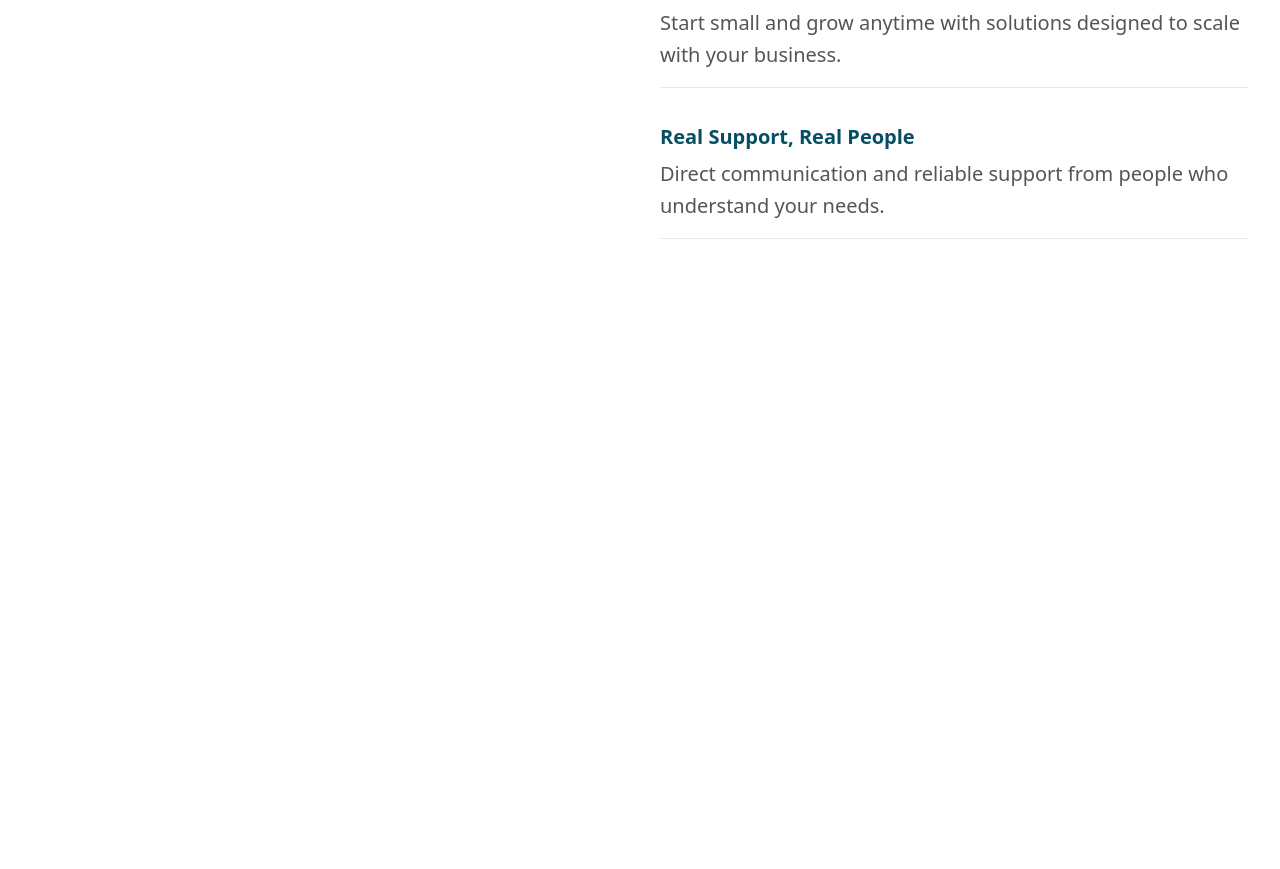
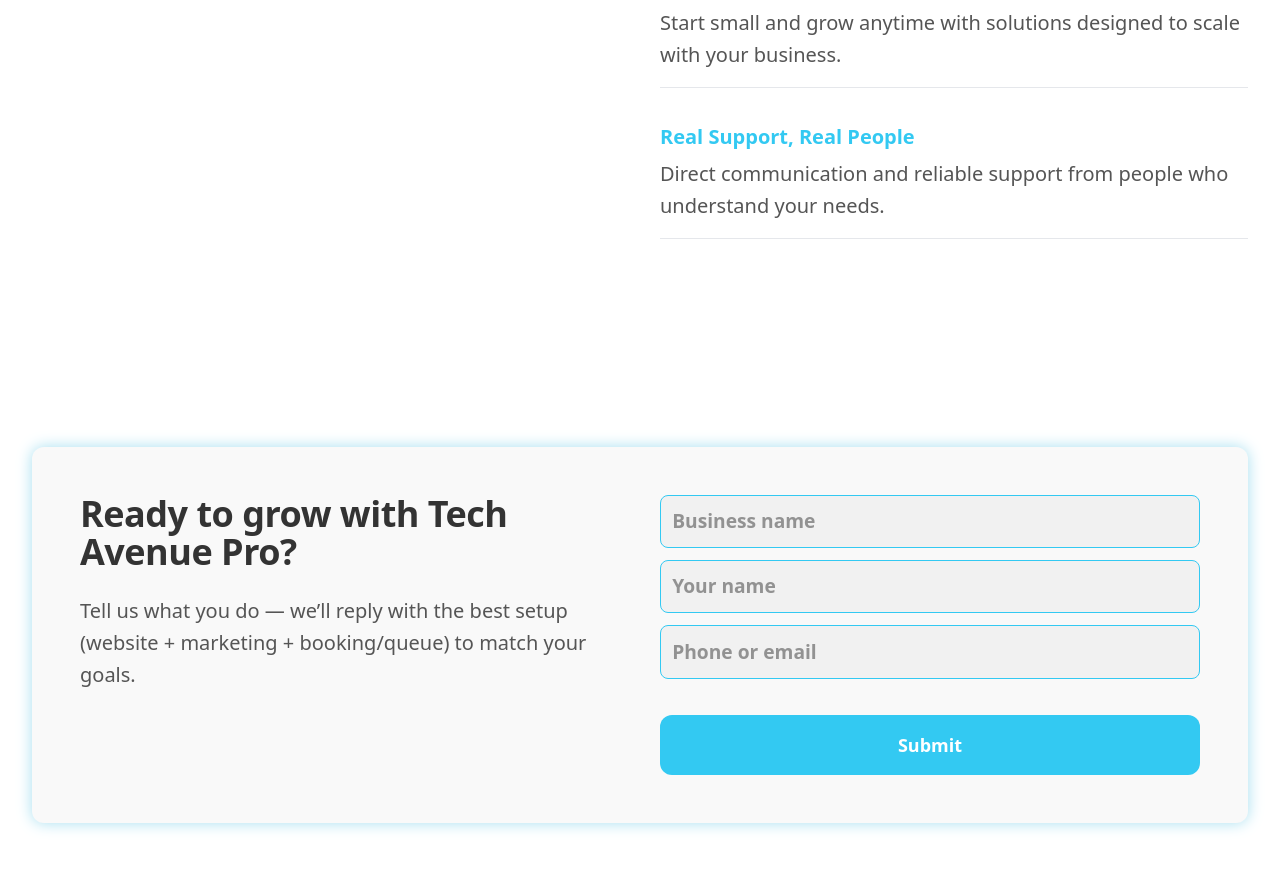
Before and after one commit to tech-avenue-pro/monorepo, a Next.js app in the folder apps/web/: page / in a window 1280 px wide. Shown: the part 3942-4811 px from the top of the page. Before the commit the page ends 4293 px from the top, so only its background shows below. Built offline with nearby package versions, Linux system fonts and the light colour scheme.

Commit message:
Updateing the CTA

```diff
--- /dev/null
+++ b/apps/web/app/HomeView/FinalCTA.tsx
@@ -0,0 +1,44 @@
+import React from "react";
+
+export function FinalCTA() {
+    return (
+        <div className="mx-auto">
+            <div className="rounded-3xl border border-neutral-200 bg-neutral-900 p-8 text-white shadow-sm md:p-12">
+                <div className="grid gap-8 md:grid-cols-2 md:items-center">
+                    <div>
+                        <h2 className="text-2xl font-semibold tracking-tight md:text-3xl">
+                            Ready to grow with Tech Avenue Pro?
+                        </h2>
+                        <p className="mt-3 max-w-xl text-sm leading-6 text-white/80 md:text-base">
+                            Get a premium website, stronger social presence, and
+                            smarter booking/queue tools — built for your
+                            business.
+                        </p>
+                    </div>
+
+                    <div className="flex flex-col gap-3 sm:flex-row sm:justify-end">
+                        <a
+                            href="#contact"
+                            className="inline-flex items-center justify-center rounded-xl bg-white px-6 py-3 text-sm font-medium text-neutral-900 hover:bg-white/90"
+                        >
+                            Book a Free Consultation
+                        </a>
+                        <a
+                            href="#services"
+                            className="inline-flex items-center justify-center rounded-xl border border-white/25 bg-transparent px-6 py-3 text-sm font-medium text-white hover:bg-white/10"
+                        >
+                            See Services
+                        </a>
+                    </div>
+                </div>
+
+                <div className="mt-8 flex flex-wrap gap-x-6 gap-y-2 text-xs text-white/70">
+                    <span>✅ Websites</span>
+                    <span>✅ Social & Digital Marketing</span>
+                    <span>✅ Online Booking</span>
+                    <span>✅ Live Queue</span>
+                </div>
+            </div>
+        </div>
+    );
+}
--- /dev/null
+++ b/apps/web/app/HomeView/FinalCTAWithForm.tsx
@@ -0,0 +1,73 @@
+import { DSButton, DSButtonVariant } from "@repo/ui/design-systems/DSButton";
+import {
+    DSText,
+    DSTextColor,
+    DSTextVariant,
+    DSTextWeight,
+} from "@repo/ui/design-systems/DSText";
+import React from "react";
+
+export function FinalCTAWithForm() {
+    return (
+        <div id="contact" className="mx-auto">
+            <div className="rounded-xl ds-border-glow ds-bg-default-variation1 p-8 md:p-12">
+                <div className="grid gap-10 md:grid-cols-2 md:items-top">
+                    <div>
+                        <DSText
+                            as="h2"
+                            variant={DSTextVariant.largeTitle}
+                            color={DSTextColor.primary}
+                            weight={DSTextWeight.bold}
+                            className=""
+                        >
+                            Ready to grow with Tech Avenue Pro?
+                        </DSText>
+                        <DSText
+                            as="p"
+                            variant={DSTextVariant.body}
+                            color={DSTextColor.tertiary}
+                            className="mt-6"
+                        >
+                            Tell us what you do — we’ll reply with the best
+                            setup (website + marketing + booking/queue) to match
+                            your goals.
+                        </DSText>
+                    </div>
+
+                    <form className="grid gap-3">
+                        <input
+                            type="text"
+                            className="text-field"
+                            placeholder="Business name"
+                            name="businessName"
+                        />
+                        <input
+                            type="text"
+                            className="text-field"
+                            placeholder="Your name"
+                            name="name"
+                        />
+                        <input
+                            type="email"
+                            className="text-field"
+                            placeholder="Phone or email"
+                            name="contact"
+                        />
+                        <DSButton
+                            variant={DSButtonVariant.primary}
+                            className="mt-6"
+                        >
+                            Submit
+                        </DSButton>
+                        {/* <button
+                            type="submit"
+                            className="mt-2 inline-flex h-11 items-center justify-center rounded-xl bg-neutral-900 px-6 text-sm font-medium text-white hover:bg-neutral-800"
+                        >
+                            Get My Free Plan
+                        </button> */}
+                    </form>
+                </div>
+            </div>
+        </div>
+    );
+}
--- a/apps/web/app/HomeView/WhyChooseUs.tsx
+++ b/apps/web/app/HomeView/WhyChooseUs.tsx
@@ -9,14 +9,14 @@
 export default function WhyChooseUs() {
     const { reasons } = getWhyChooseUs();
     return (
-        <section className="mx-auto">
+        <div className="mx-auto">
             <div className="grid gap-10 md:grid-cols-2">
                 {/* Left */}
                 <div>
                     <DSText
                         as="h2"
                         variant={DSTextVariant.largeTitle}
-                        color={DSTextColor.gray5555}
+                        color={DSTextColor.primary}
                         className="mb-8"
                     >
                         Why Choose Tech Avenue Pro
@@ -24,13 +24,13 @@
                     <DSText
                         as="p"
                         variant={DSTextVariant.body}
-                        color={DSTextColor.gray5555}
+                        color={DSTextColor.secondary}
                     >
                         We help businesses build strong digital brands, simplify
                         operations, and grow with confidence.
                     </DSText>
                     <img
-                        className="mt-10 rounded-lg shadow-lg"
+                        className="mt-10 rounded-lg shadow-lg w-full"
                         srcSet="/images/small/why-choose-us/why-choose-us@1x.jpeg 1x, /images/large/why-choose-us/why-choose-us@2x.jpeg 2x /images/large/why-choose-us/why-choose-us@3x.jpeg 3x"
                         alt="Why Choose Us Illustration"
                     />
@@ -43,7 +43,7 @@
                             <DSText
                                 as="h3"
                                 variant={DSTextVariant.headline2}
-                                color={DSTextColor.septenary}
+                                color={DSTextColor.senary}
                                 className="mb-2"
                             >
                                 {reason.title}
@@ -51,7 +51,7 @@
                             <DSText
                                 as="p"
                                 variant={DSTextVariant.body}
-                                color={DSTextColor.gray5555}
+                                color={DSTextColor.tertiary}
                                 className="mb-4"
                             >
                                 {reason.description}
@@ -61,6 +61,6 @@
                     ))}
                 </div>
             </div>
-        </section>
+        </div>
     );
 }
--- a/apps/web/app/page.tsx
+++ b/apps/web/app/page.tsx
@@ -1,4 +1,5 @@
 import Image, { type ImageProps } from "next/image";
+import type { CSSProperties } from "react";
 import { Button } from "@repo/ui/button";
 import styles from "./page.module.css";
 import {
@@ -21,6 +22,8 @@
 import RegularContainer from "@repo/ui/design-systems/layouts/RegularContainer";
 import HowItWorks from "./HomeView/HowItWorks";
 import WhyChooseUs from "./HomeView/WhyChooseUs";
+import { FinalCTA } from "./HomeView/FinalCTA";
+import { FinalCTAWithForm } from "./HomeView/FinalCTAWithForm";
 
 type Props = Omit<ImageProps, "src"> & {
     srcLight: string;
@@ -169,9 +172,14 @@
                     <HowItWorks />
                 </RegularContainer>
             </RegularSection>
-            <RegularSection background={DSLayoutBackground.white}>
+            <RegularSection background={DSLayoutBackground.default}>
                 <RegularContainer>
                     <WhyChooseUs />
+                </RegularContainer>
+            </RegularSection>
+            <RegularSection background={DSLayoutBackground.default}>
+                <RegularContainer>
+                    <FinalCTAWithForm />
                 </RegularContainer>
             </RegularSection>
         </main>
--- a/packages/styles/design-systems.css
+++ b/packages/styles/design-systems.css
@@ -48,6 +48,7 @@
     --text-accent: var(--accent);
     --text-white: #fff;
     --text-white-variation1: #dddddd;
+    --text-tint-theme: var(--darkest-background);
 
     /* contrast should look dark on light mode */
     --contrast-bg: #000;
@@ -71,6 +72,10 @@
     --text-gray-5555: #555;
     --text-gray-7777: #777;
     --text-gray-bbbb: #bbb;
+
+    /* Input box background color*/
+
+    --text-box-bg: #f1f1f1;
 }
 
 @media (prefers-color-scheme: dark) {
@@ -92,8 +97,8 @@
 
         /* Accent Colors */
         --accent: #ffb181;
-        --accent-lighter: #f87e72;
-        --accent-darker: #bd4438;
+        --accent-lighter: #fac09c;
+        --accent-darker: #f59153;
 
         --success: #00775d;
         --info: #efc349;
@@ -107,11 +112,14 @@
         --text-quinary: #777777;
         --text-senary: var(--primary);
         --text-septenary: var(--darkest-background);
+        --text-tint-theme: var(--primary);
 
         /* contrast should look dark on light mode */
         --contrast-bg: #fff;
         --contrast-border: #f8f8f8;
         --contrast-text: #333333;
+
+        --text-box-bg: #1f1f1f;
     }
 }
 
@@ -848,6 +856,7 @@
 input[type="email"],
 input[type="text"],
 input[type="password"],
+input[type="phone"],
 select {
     width: 100%;
     padding: 0.7rem 0.7rem;
@@ -855,7 +864,7 @@
     border: 1px solid var(--primary);
     border-radius: 8px;
     background-color: var(--lightest-background);
-    color: var(--text-gray-3333);
+    color: var(--text-primary);
     font-weight: 600;
     transition: all 0.4s;
 }
@@ -882,11 +891,11 @@
 /**  This section will further customize the input fields and checkboxes  **/
 input.text-field {
     border: 1px solid var(--primary);
-    background-color: #f1f1f1;
+    background-color: var(--text-box-bg);
 }
 input.text-field:focus {
     box-shadow: 0 0 10px 0px var(--primary-lighter);
-    background-color: #f1f1f1;
+    background-color: var(--text-box-bg);
 }
 
 input[type="checkbox"].checkbox-custom {
@@ -1087,3 +1096,26 @@
 .ds-grid--center-v {
     align-items: center;
 }
+
+/*** Cool Effects **/
+.ds-border-glow {
+    box-shadow: 0 0 15px 0 var(--primary-lighter);
+}
+
+.ds-border-glow-accent {
+    box-shadow: 0 0 15px 0 var(--accent-darker);
+}
+
+.blur-effect {
+    position: absolute;
+    inset: 0;
+    background-image: var(--blur-bg-image);
+    background-size: cover;
+    background-position: center;
+    filter: blur(18px) saturate(120%);
+    transform: scale(1.05);
+    pointer-events: none;
+    z-index: 0;
+    border-radius: 0;
+    will-change: filter;
+}
```
Also changed, not shown: apps/web/public/images/large/background.jpg (added).
